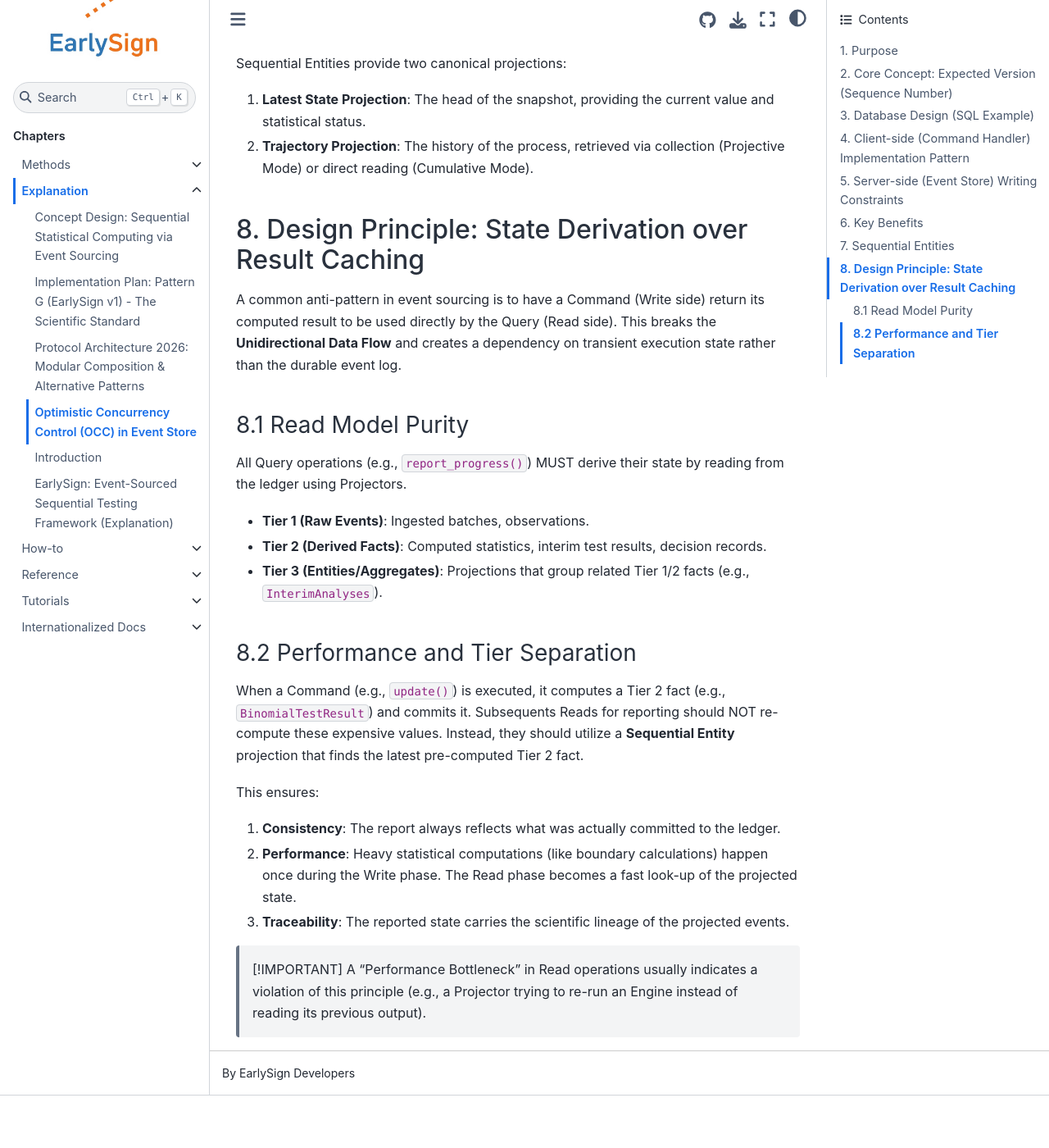
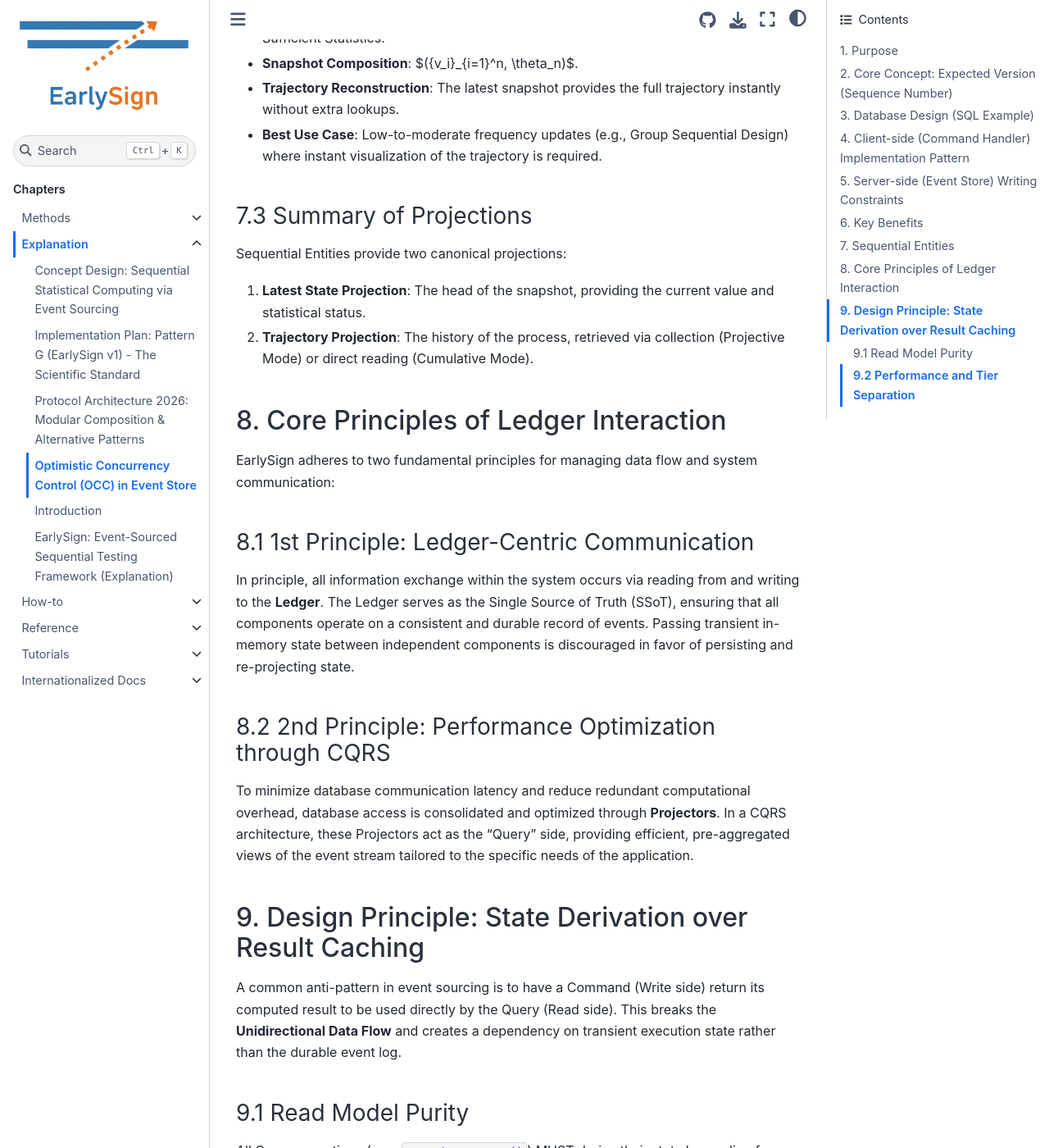
Before and after one commit to early-sign/EarlySign, a Sphinx documentation site: the page built from docs/source/explanation/20260115_entity_and_CQRS.md, in a window 1280 px wide and 1400 px high, scrolled down 4364 px. Shown: the whole window at 82% size. Built offline with Sphinx 7.4.7 and the Sphinx Book theme 1.1.4, drawn with Linux system fonts in a browser that asks for light colours; before the commit the page ends 5700 px from its top, so only the background shows below that; some of the changed text lies outside the part shown.

Commit message:
Update docs

```diff
--- a/docs/source/explanation/20260115_entity_and_CQRS.md
+++ b/docs/source/explanation/20260115_entity_and_CQRS.md
@@ -1,4 +1,8 @@
 # Optimistic Concurrency Control (OCC) in Event Store
+
+> [!NOTE]
+> **Architectural Pattern**: This document describes the *architectural design* for ensuring strict consistency in concurrent environments.
+> The core `Ledger` class in the `earlysign` framework provides the fundamental append-only storage. Strict OCC enforcement as described below (using version numbers to prevent data forking) is an advanced pattern implemented by specific Entity logic (like `_find_latest_snapshot` checks) or backend-specific constraints, rather than a hard constraint on every `Ledger.insert` operation.
 
 EarlySign's development framework supports defining a special type of aggregate, namely Entities.
 In the Event Sourcing pattern, there are no first-class entities, but all constructs are derived from events.
@@ -128,16 +132,25 @@
 1. **Latest State Projection**: The head of the snapshot, providing the current value and statistical status.
 2. **Trajectory Projection**: The history of the process, retrieved via collection (Projective Mode) or direct reading (Cumulative Mode).
 
-## 8. Design Principle: State Derivation over Result Caching
+## 8. Core Principles of Ledger Interaction
+EarlySign adheres to two fundamental principles for managing data flow and system communication:
+
+### 8.1 1st Principle: Ledger-Centric Communication
+In principle, all information exchange within the system occurs via reading from and writing to the **Ledger**. The Ledger serves as the Single Source of Truth (SSoT), ensuring that all components operate on a consistent and durable record of events. Passing transient in-memory state between independent components is discouraged in favor of persisting and re-projecting state.
+
+### 8.2 2nd Principle: Performance Optimization through CQRS
+To minimize database communication latency and reduce redundant computational overhead, database access is consolidated and optimized through **Projectors**. In a CQRS architecture, these Projectors act as the "Query" side, providing efficient, pre-aggregated views of the event stream tailored to the specific needs of the application.
+
+## 9. Design Principle: State Derivation over Result Caching
 A common anti-pattern in event sourcing is to have a Command (Write side) return its computed result to be used directly by the Query (Read side). This breaks the **Unidirectional Data Flow** and creates a dependency on transient execution state rather than the durable event log.
 
-### 8.1 Read Model Purity
+### 9.1 Read Model Purity
 All Query operations (e.g., `report_progress()`) MUST derive their state by reading from the ledger using Projectors.
 - **Tier 1 (Raw Events)**: Ingested batches, observations.
 - **Tier 2 (Derived Facts)**: Computed statistics, interim test results, decision records.
 - **Tier 3 (Entities/Aggregates)**: Projections that group related Tier 1/2 facts (e.g., `InterimAnalyses`).
 
-### 8.2 Performance and Tier Separation
+### 9.2 Performance and Tier Separation
 When a Command (e.g., `update()`) is executed, it computes a Tier 2 fact (e.g., `BinomialTestResult`) and commits it. Subsequents Reads for reporting should NOT re-compute these expensive values. Instead, they should utilize a **Sequential Entity** projection that finds the latest pre-computed Tier 2 fact.
 
 This ensures:
```
